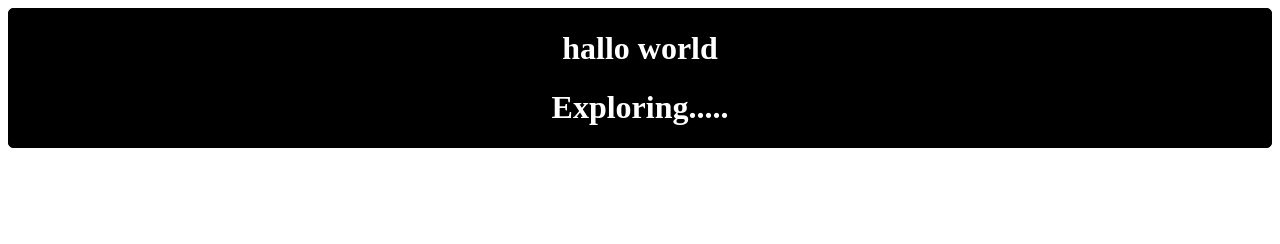
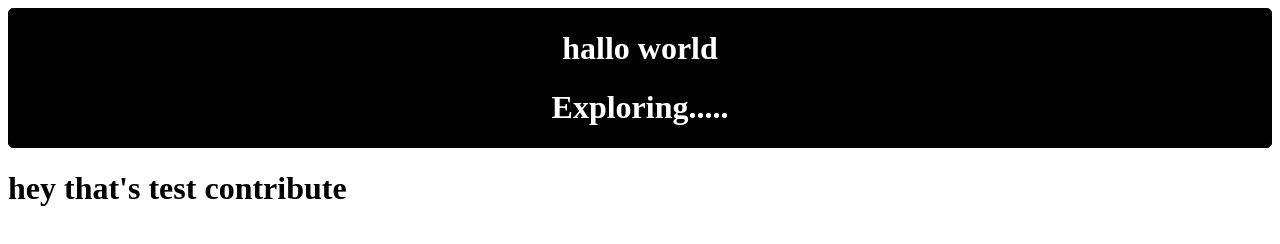
Before and after one commit to centralrepository-phb5/live-repo, a plain HTML site: page index.html in a window 1280 px wide. Drawn offline with Linux system fonts and the light colour scheme.

Commit message:
first test

```diff
--- a/index.html
+++ b/index.html
@@ -1,6 +1,5 @@
 <!DOCTYPE html>
 <html lang="en">
-
 
 <head>
     <meta charset="UTF-8">
@@ -16,6 +15,10 @@
           <h1>Exploring.....</h1>
     </div>
 
+    <div class="test">
+        <h1>hey that's test contribute</h1>
+    </div>
+
 </body>
 
 </html>
```
